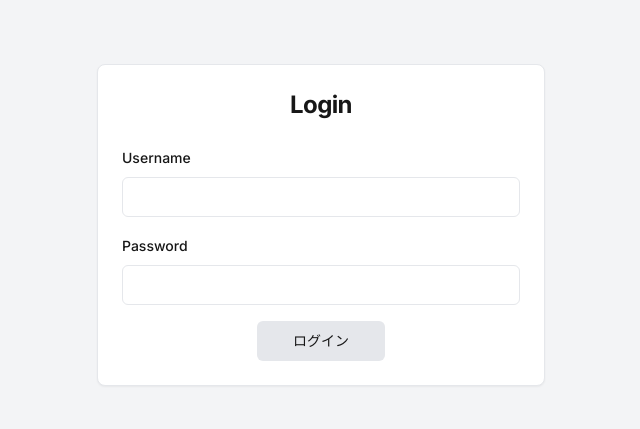
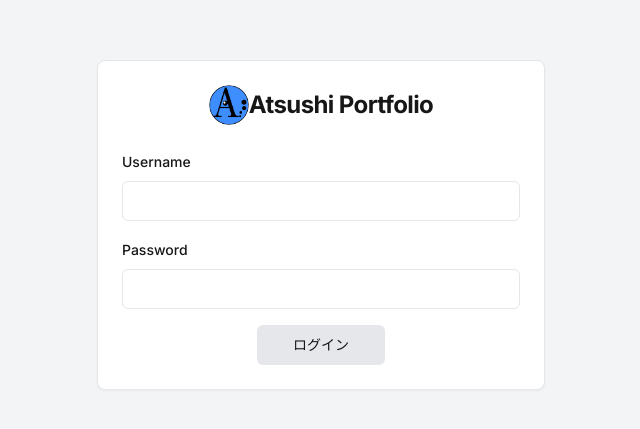
Before and after one commit to wadoyoka/portfolio, a Next.js app: page /login in a window 1280 px wide. Shown: the part 175-604 px from the top of the page, without its empty margins (319-959 px from the left). Built offline with nearby package versions, Linux system fonts and the light colour scheme; no server answers.

Commit message:
ログイン試行回数制限追加。 NextWork→→→サイドシートの状態管理

```diff
--- a/app/api/auth/[...nextauth]/route.ts
+++ b/app/api/auth/[...nextauth]/route.ts
@@ -58,33 +58,33 @@ const authOptions: NextAuthOptions = {
                     if (!rateLimitResult.allowed) {
                         throw new Error(JSON.stringify({
                             type: 'rate_limit',
-                            message: rateLimitResult.message,
+                            message: 'ログイン制限にかかりました、また1時間後にお試しください。',
                             remainingAttempts: rateLimitResult.remainingAttempts
                         }));
                     }
 
                     const hashedUserName = await CryptoUtils.base64Encode(credentials.username);
-                    console.log(hashedUserName)
 
                     const users = await DataFetcher(hashedUserName) as FirestoreUser[];
-                    console.log(users);
                     const user = users[0]
                     if (!user) {
-                        console.log("User not found");
-                        return null;
+                        throw new Error(JSON.stringify({
+                            type: 'auth_error',
+                            message: 'ユーザー名または、パスワードが間違っています。',
+                            remainingAttempts: rateLimitResult.remainingAttempts
+                        }));
                     }
 
                     const base64EncodedInputPass = await CryptoUtils.base64Encode(credentials.password);
                     const secretUnion = base64EncodedInputPass + (process.env.SECRET_LOGIN_PASS_KEY as string);
                     const sha256HashedInputPass = await CryptoUtils.sha256Hash(secretUnion);
                     const ispass = await CryptoUtils.comparePassword(sha256HashedInputPass, user.PassWord);
-                    console.log('ispass\t' + ispass)
 
                     if (!ispass) {
-                        console.log("Invalid password");
                         throw new Error(JSON.stringify({
                             type: 'auth_error',
-                            message: 'Invalid username or password'
+                            message: 'ユーザー名または、パスワードが間違っています。',
+                            remainingAttempts: rateLimitResult.remainingAttempts
                         }));
                     }
 
@@ -94,12 +94,10 @@ const authOptions: NextAuthOptions = {
                         name: user.UserName
                     };
                 } catch (error) {
+                    if (error instanceof Error) {
+                        throw error; // This will be caught by NextAuth and returned to the client
+                    }
                     console.error("Error during authentication:", error);
-                    console.log(typeof(error))
-                    if (error instanceof Error) {
-                        console.log('-----------------gggggggggggggggggggg-------------')
-                        throw new Error(error.message); // This will be caught by NextAuth and returned to the client
-                    }
                     return null;
                 }
             }
@@ -126,7 +124,7 @@ const authOptions: NextAuthOptions = {
     },
     session: {
         strategy: "jwt",
-        maxAge: 60,
+        maxAge: 1* 60 * 60,
     },
 };
 
--- a/app/login/loginForm.tsx
+++ b/app/login/loginForm.tsx
@@ -1,14 +1,30 @@
 import { Card, CardContent, CardHeader, CardTitle } from "@/components/ui/card"
+import Image from "next/image"
 import { Suspense } from "react"
 import LoginFormContent from "./loginFormContent"
 
 export default function LoginForm() {
 
     return (
-        <div className="flex justify-center items-center min-h-screen bg-gray-100">
+        <div className="flex flex-col justify-center items-center min-h-screen bg-gray-100">
             <Card className="w-full max-w-md bg-white max-md:mx-4">
                 <CardHeader>
-                    <CardTitle className="text-2xl font-bold text-center">Login</CardTitle>
+                    <CardTitle>
+                        <div className="flex justify-center items-center">
+                            <div className="w-10 h-10 relative pr-4">
+                                <Image
+                                    src="/logo.png"
+                                    alt="logo"
+                                    fill
+                                    style={{ objectFit: 'cover' }}
+                                    className="rounded-full"
+                                />
+                            </div>
+                            <div className="text-2xl font-bold text-center">
+                                Atsushi Portfolio
+                            </div>
+                        </div>
+                    </CardTitle>
                 </CardHeader>
                 <CardContent>
                     <Suspense fallback={<p>...Loading</p>}>
--- a/app/login/loginFormContent.tsx
+++ b/app/login/loginFormContent.tsx
@@ -44,23 +44,24 @@ export default function LoginFormContent() {
 
                 if (result?.error) {
                     try {
-                        console.log(error);
+                        console.log(result.error);
                         const errorData = JSON.parse(result.error);
                         if (errorData.type === 'rate_limit') {
                             setError(errorData.message);
                             setRemainingAttempts(errorData.remainingAttempts);
                         } else if (errorData.type === 'auth_error') {
                             setError(errorData.message);
+                            setRemainingAttempts(errorData.remainingAttempts);
                         } else {
-                            setError('An unexpected error occurred');
+                            setError('予期しないエラーが発生しました');
                         }
                     } catch {
-                        setError('An unexpected error occurred');
+                        setError('予期しないエラーが発生しました');
                     }
                 }
             } catch (error) {
                 console.error('Login error:', error)
-                setError('An error occurred during login')
+                setError('予期しないエラーが発生しました')
             }
         })
     }
@@ -93,7 +94,7 @@ export default function LoginFormContent() {
                 <div id="login-error" className="text-red-500 text-sm" role="alert">
                     <p>{error}</p>
                     {remainingAttempts !== null && (
-                        <p>Remaining attempts: {remainingAttempts}</p>
+                        <p>ログイン試行ロックまで、あと {remainingAttempts}回</p>
                     )}
                 </div>
             )}
--- a/components/elements/TagBadge/TagBadge.tsx
+++ b/components/elements/TagBadge/TagBadge.tsx
@@ -16,7 +16,7 @@ const TagBadge: React.FC<TagBadgeProps> = ({ tag }) => {
         <Link href={`/tag/${tag.id}`}>
             <Badge
                 variant="outline"
-                className="cursor-pointer transition-all duration-300 hover:bg-blue-600 hover:text-white"
+                className="cursor-pointer transition-all duration-300 bg-slate-200 hover:bg-blue-600 hover:text-white"
             >
                 {tag.tag}
             </Badge>
--- a/lib/DateFether.ts
+++ b/lib/DateFether.ts
@@ -3,7 +3,6 @@
 import { adminDb } from '@/lib/firebase-admin';
 
 async function fetchData(username: string) {
-    console.log(username)
     const snapshot = await adminDb.collection('PortfolioPass')
         .where('UserName', '==', username)
         .get();
```
